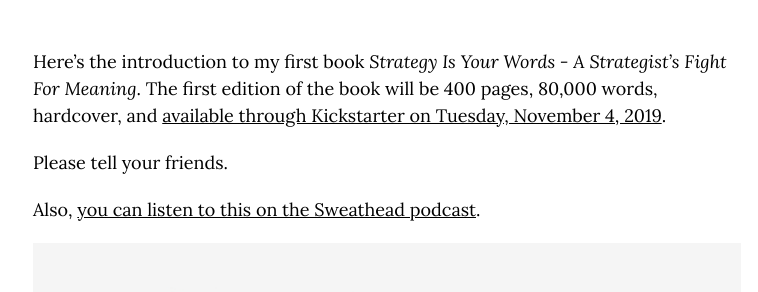
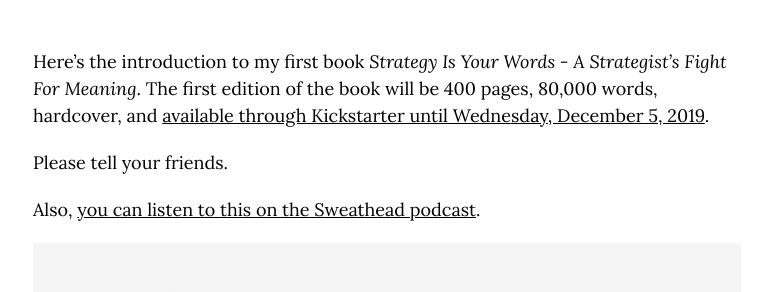
Before and after one commit to markhpollard/markhpollard.github.io, a Jekyll site: the page built from _posts/2019-11-02-strategy-is-your-words-introduction.markdown, in a window 1280 px wide and 900 px high. Shown: the part 373-665 px from the top of the window, without its empty margins (253-1011 px from the left). Built offline with Jekyll 4.4.1, drawn with Linux system fonts in a browser that asks for light colours; nearby versions of some CDN libraries; some of the changed text lies outside the part shown.

Commit message:
Updated Strategy Is Your Words Introduction

```diff
--- a/_posts/2019-11-02-strategy-is-your-words-introduction.markdown
+++ b/_posts/2019-11-02-strategy-is-your-words-introduction.markdown
@@ -14,7 +14,7 @@
 image: "/uploads/Strategy-Is-Your-Words-Kickstarter-bdy.jpg"
 ---
 
-Here's the introduction to my first book *Strategy Is Your Words - A Strategist's Fight For Meaning*. The first edition of the book will be 400 pages, 80,000 words, hardcover, and [available through Kickstarter on Tuesday, November 4, 2019](https://www.kickstarter.com/profile/markhpollard).
+Here's the introduction to my first book *Strategy Is Your Words - A Strategist's Fight For Meaning*. The first edition of the book will be 400 pages, 80,000 words, hardcover, and [available through Kickstarter until Wednesday, December 5, 2019](http://bit.ly/strategykickstarter).
 
 Please tell your friends.
 
@@ -129,4 +129,4 @@
 Enough running. It’s time to play.
 
 
-** Excerpt from *Strategy Is Your Words - A Strategist's Fight For Meaning* [available through Kickstarter on Tuesday, November 4, 2019](https://www.kickstarter.com/profile/markhpollard).
+** Excerpt from *Strategy Is Your Words - A Strategist's Fight For Meaning* [available through Kickstarter until Wednesday, December 5, 2019](http://bit.ly/strategykickstarter).
```
